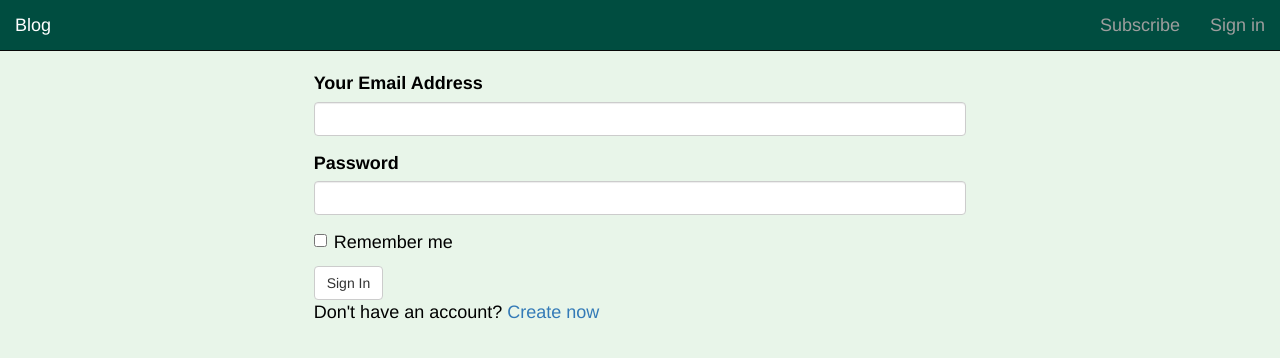
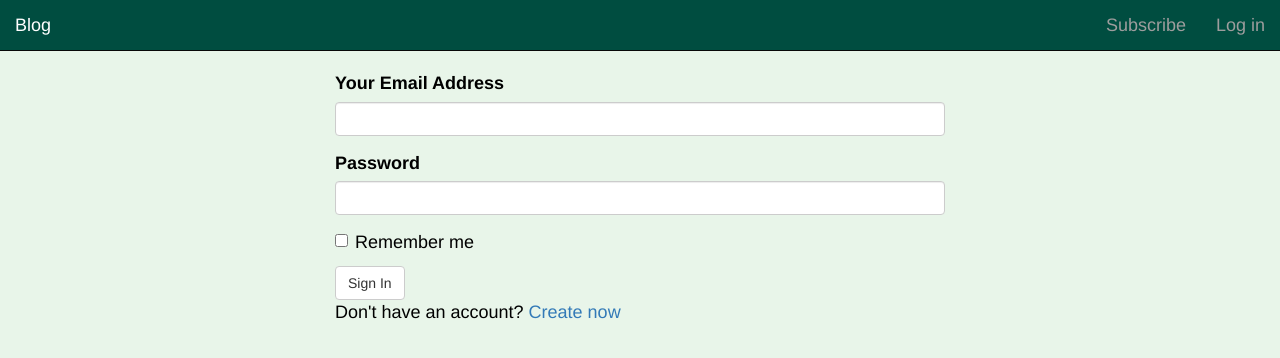
Before and after one commit to cliffnyendwe/blog-post, a Flask app: page /authenticate/login in a window 1280 px wide. Shown: the top 358 px of the page. Run offline with Flask 2, Linux system fonts and the light colour scheme; some libraries are stand-ins or nearby versions.

```diff
--- a/app/templates/auth/login.html
+++ b/app/templates/auth/login.html
@@ -2,10 +2,8 @@
 {% import 'bootstrap/wtf.html' as wtf%}
 
 {% block content %}
-<div class="container" style = "color:black;width: 80%;font-size:large">
-    <div class="row">
-      <div class= "col-md-2"> </div>
-      <div class="col-md-8">
+<div class="container" style="color:black;width: 50%;font-size:large">
+
   <!--Flash message -->
   {% for message in get_flashed_messages() %}
   <div class="alert alert-danger">
@@ -15,10 +13,8 @@
   {% endfor %}
   <!-- Login form -->
   {{wtf.quick_form(login_form)}}
-      <p style = "color:black;font-size:large"> Don't have an account? <a href="{{url_for('auth.register')}}">Create now</a></p>
-     </div>
-     <div clas="col-md-2"> </div>
-    </div>
+  <p style="color:black;font-size:large"> Don't have an account? <a href="{{url_for('auth.register')}}">Create now</a></p>
+
 </div>
 
 {% endblock%}
--- a/app/templates/index.html
+++ b/app/templates/index.html
@@ -4,8 +4,7 @@
 <div class="container">
     <h1 class="animated rotateIn " style="text-align:center;padding-top:60px">Welcome to Blog</h1>
     <div class="blog">
-        <p class="animated fadeInUpBig"><a class="btn btn-primary " href="{{url_for('main.new_post')}}"><span class="glyphicon glyphicon-smiling"
-                    aria-hidden="true"></span>Blog out</a></p>
+        <p class="animated fadeInUpBig"><a class="btn btn-primary " href="{{url_for('main.new_post')}}">Blog out</a></p>
     </div>
 
     <div class="row">
--- a/app/templates/navbar.html
+++ b/app/templates/navbar.html
@@ -8,10 +8,10 @@
     <ul class="nav navbar-nav navbar-right">
       {% if current_user.is_authenticated %}
       <li><a style="font-size:large" href="{{url_for('main.profile',uname=current_user.username)}}">Profile</a></li>
-      <li><a style="font-size:large" href="{{url_for('auth.logout')}}">Sign out</a></li>
+      <li><a style="font-size:large" href="{{url_for('auth.logout')}}">Log out</a></li>
       {% else %}
       <li><a style="font-size:large" href="{{url_for('main.subscribe')}}">Subscribe</a></li>
-      <li><a style="font-size:large" href="{{url_for('auth.login')}}">Sign in</a></li>
+      <li><a style="font-size:large" href="{{url_for('auth.login')}}">Log in</a></li>
       {%endif%}
     </ul>
 
```
Lines whose indentation alone changed are shown as unchanged.
